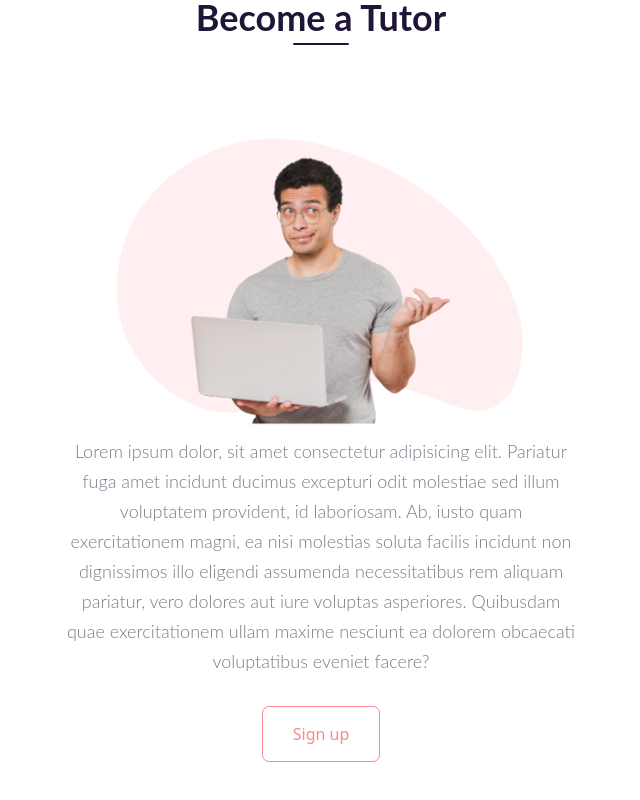
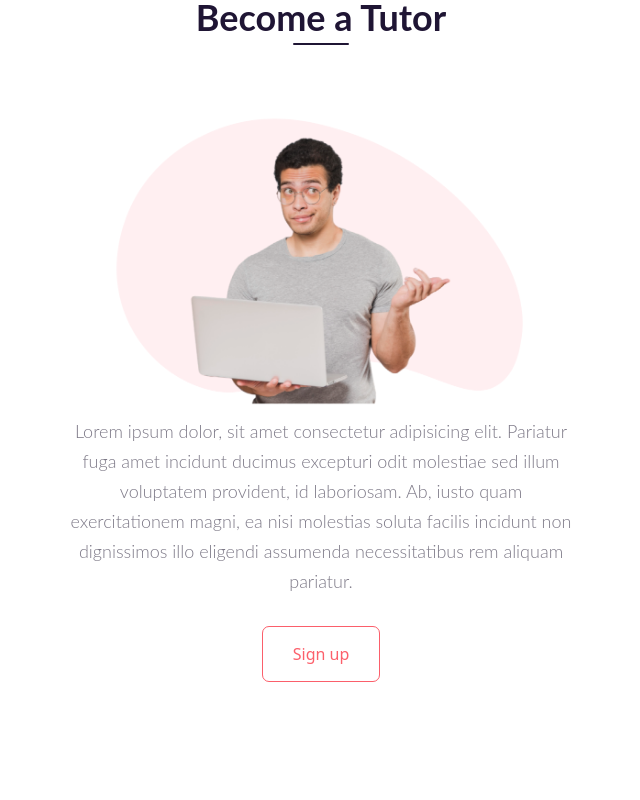
Before and after one commit to Ayomikuolatunji/college-next-page, a Next.js app: page / in a window 1280 px wide. Shown: the part 3003-3803 px from the top of the page, without its empty margins (319-959 px from the left). Built offline with nearby package versions, Linux system fonts and the light colour scheme.

Commit message:
continuation

```diff
--- a/components/Learn/Learn.js
+++ b/components/Learn/Learn.js
@@ -55,7 +55,7 @@ export default function Learn() {
                     </LeftItem>
                </Grid>
                <Grid item md={6} xs={12}>
-                   <div>
+                   <div className='w-full flex justify-center items-center'>
                        <Image
                         src={learn}
                         alt={"learn png"}
--- a/components/tutor/Tutor.js
+++ b/components/tutor/Tutor.js
@@ -43,7 +43,6 @@ const Main=styled.div`
         color: #1F1534;
         position: relative;
         mix-blend-mode: normal;
-        margin-bottom: 20px;
 
         :after{
             content:"";
@@ -67,11 +66,11 @@ const Main=styled.div`
       }
   }
   .content button{
-    border: 1.4px solid rgba(251, 56, 70, 0.6);
+    border: 1.4px solid rgba(251, 56, 70, 0.8);
     box-sizing: border-box;
     border-radius: 55px;
     margin: 30px auto 0 auto;
-    color: rgba(251, 56, 70, 0.6);
+    color: rgba(251, 56, 70, 0.8);
     border-radius: 7px;
     padding: 15px 30px;
     :hover{
@@ -97,9 +96,9 @@ export default function Tutor() {
                            alt={"tutor png"}
                          />
                      </div>
-                     <div className="content  sm:text-center text-justify">
+                     <div className="content  sm:text-center text-justify flex justify-center flex-col">
                          <p>
-                           Lorem ipsum dolor, sit amet consectetur adipisicing elit. Pariatur fuga amet incidunt ducimus excepturi odit molestiae sed illum voluptatem provident, id laboriosam. Ab, iusto quam exercitationem magni, ea nisi molestias soluta facilis incidunt non dignissimos illo eligendi assumenda necessitatibus rem aliquam pariatur, vero dolores aut iure voluptas asperiores. Quibusdam quae exercitationem ullam maxime nesciunt ea dolorem obcaecati voluptatibus eveniet facere?
+                           Lorem ipsum dolor, sit amet consectetur adipisicing elit. Pariatur fuga amet incidunt ducimus excepturi odit molestiae sed illum voluptatem provident, id laboriosam. Ab, iusto quam exercitationem magni, ea nisi molestias soluta facilis incidunt non dignissimos illo eligendi assumenda necessitatibus rem aliquam pariatur.
                          </p>
                          <button>Sign up</button>
                      </div>
```
